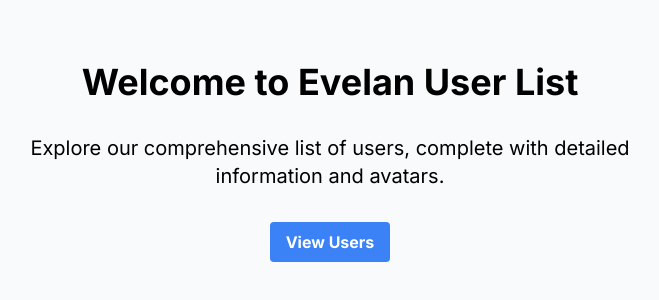
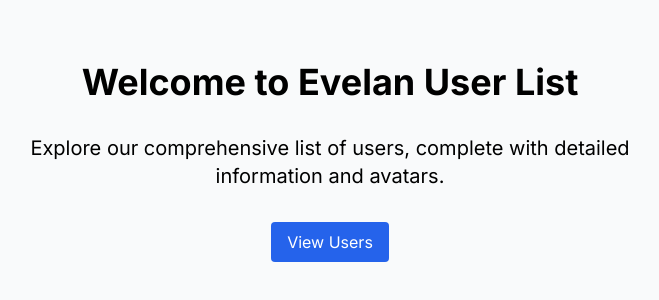
Before and after one commit to arexonmortel/evelan-test-task, a Next.js app: page / in a window 1280 px wide. Shown: the part 238-538 px from the top of the page, without its empty margins (310-969 px from the left). Built offline with nearby package versions, Linux system fonts and the light colour scheme.

Commit message:
"Updated Link component's className in Home function"

```diff
--- a/src/app/page.tsx
+++ b/src/app/page.tsx
@@ -17,7 +17,7 @@ export default function Home() {
       </p>
       <Link
         href="/users"
-        className="bg-blue-500 hover:bg-blue-700 text-white font-bold py-2 px-4 rounded transition duration-300"
+        className="bg-blue-600 text-white px-4 py-2 rounded disabled:opacity-50 hover:bg-blue-700 focus:outline-none focus:ring-2 focus:ring-blue-500"
       >
         View Users
       </Link>
```
